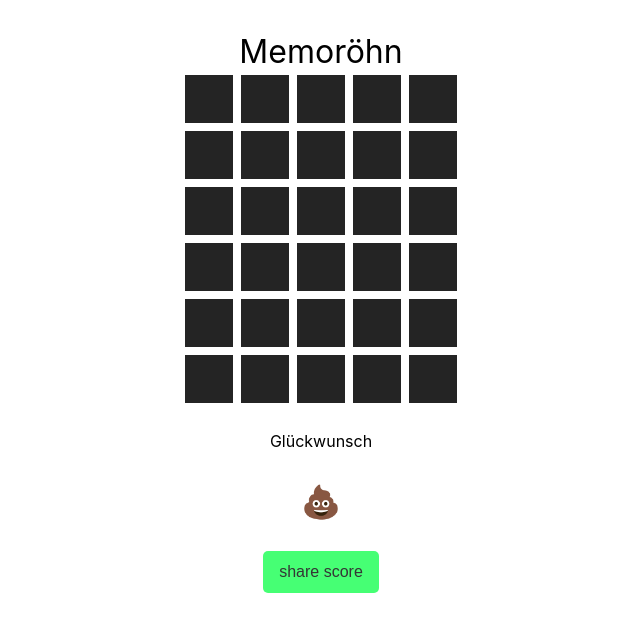
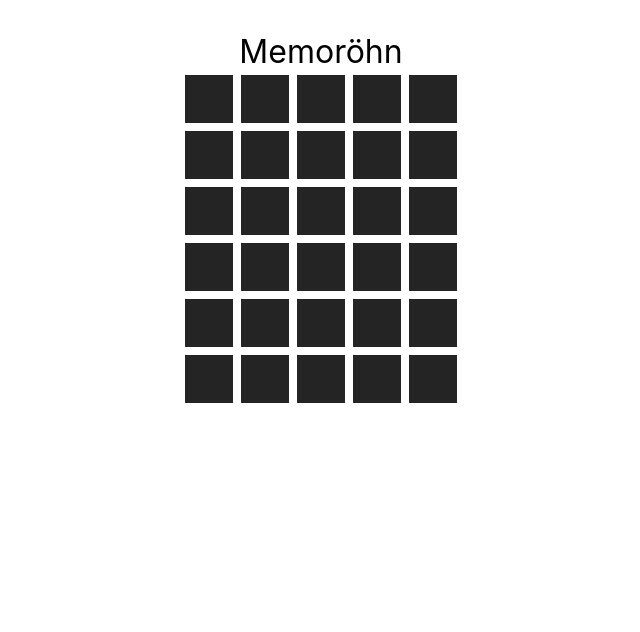
Before and after one commit to wkuch/memoroehn, a React (Create React App) app: page / in a window 1280 px wide. Shown: the top 632 px of the page, without its empty margins (319-959 px from the left). Built offline with nearby package versions, Linux system fonts and the light colour scheme.

Commit message:
fix bug that always shows congratulation message

```diff
--- a/src/components/board/Board.jsx
+++ b/src/components/board/Board.jsx
@@ -181,7 +181,7 @@ class Board extends Component {
           {this.state.boardData.map((lineData, rowNo, arr) =>
             this.renderBoardLine(lineData, rowNo, arr)
           )}
-          {this.state.foundPairs <= (width * height) / 2 && (
+          {this.state.foundPairs >= (width * height) / 2 && (
             <div className="success">
               <div>Glückwunsch</div>
               <div>
```
